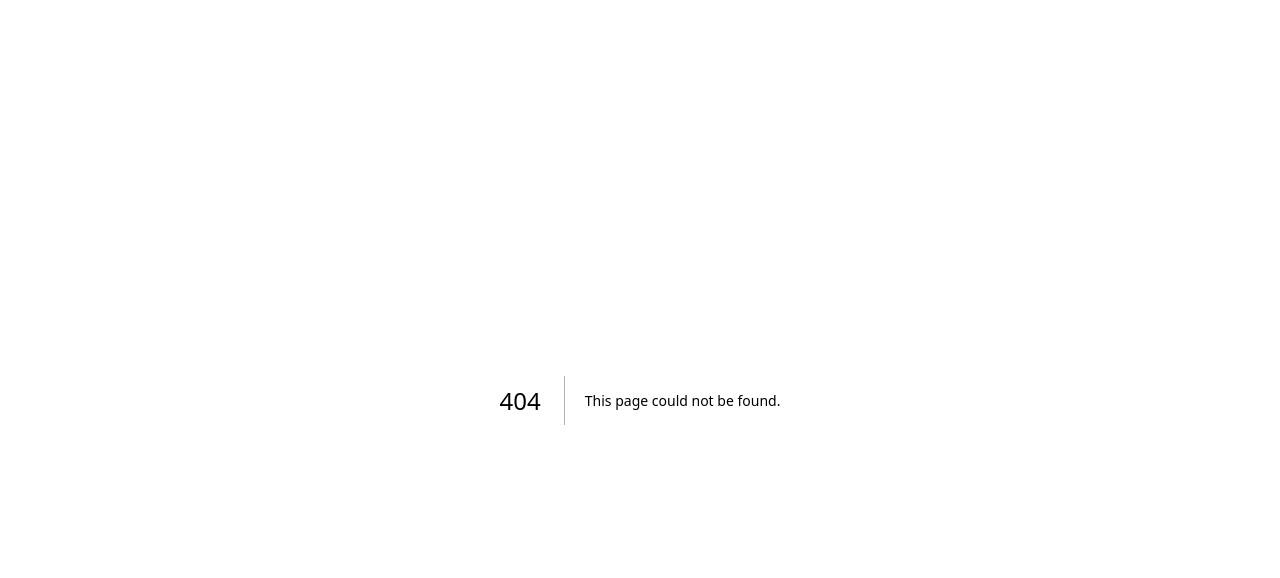
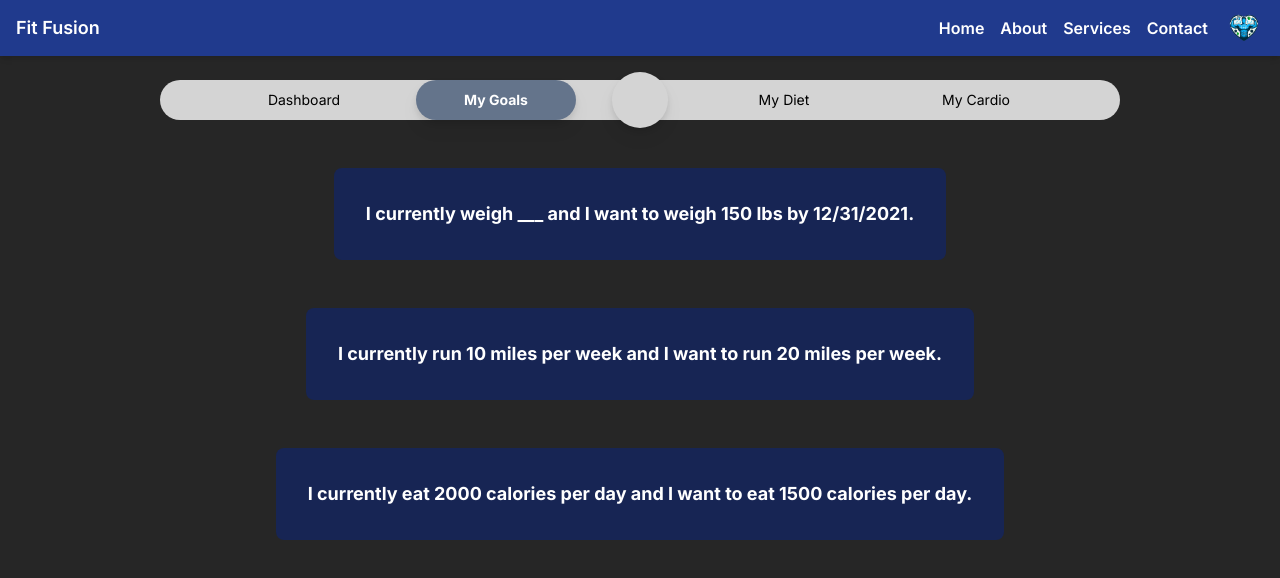
Before and after one commit to Syntax-Samurais/Website, a Next.js app: page /goals in a window 1280 px wide. Before the commit this address had no page. Shown: the top 578 px of the page. Built offline with nearby package versions, Linux system fonts and the light colour scheme.

Commit message:
goals page shell

```diff
--- /dev/null
+++ b/src/app/goals/page.js
@@ -0,0 +1,56 @@
+"use client";
+
+import Header from "../_components/_header";
+import NavBar from "../_components/NavBar";
+
+export default function Goals() {
+  return (
+    <>
+      <Header />
+      <NavBar />
+      <UserGoalWeight />
+      <UserCardioGoals />
+      <UserDietGoals />
+    </>
+  );
+}
+
+// show user's weight goals "I currently weigh ___ and I want to weigh ___ by ___."
+const UserGoalWeight = () => {
+  return (
+    <div className="flex justify-center items-center pt-12">
+      <div className="bg-blue-950 p-8 rounded-lg text-center text-white">
+        <p className="text-lg font-bold">
+          I currently weigh ___ and I want to weigh 150 lbs by 12/31/2021.
+        </p>
+      </div>
+    </div>
+  );
+};
+
+// show user's cardio goals "I currently run ___ miles per week and I want to run ___ miles per week."
+const UserCardioGoals = () => {
+  return (
+    <div className="flex justify-center items-center pt-12">
+      <div className="bg-blue-950 p-8 rounded-lg text-center text-white">
+        <p className="text-lg font-bold">
+          I currently run 10 miles per week and I want to run 20 miles per week.
+        </p>
+      </div>
+    </div>
+  );
+};
+
+// show user's diet goals "I currently eat ___ calories per day and I want to eat ___ calories per day."
+const UserDietGoals = () => {
+  return (
+    <div className="flex justify-center items-center pt-12">
+      <div className="bg-blue-950 p-8 rounded-lg text-center text-white">
+        <p className="text-lg font-bold">
+          I currently eat 2000 calories per day and I want to eat 1500 calories
+          per day.
+        </p>
+      </div>
+    </div>
+  );
+};
```
Also changed, not shown: src/app/goals/goals.css (added).
